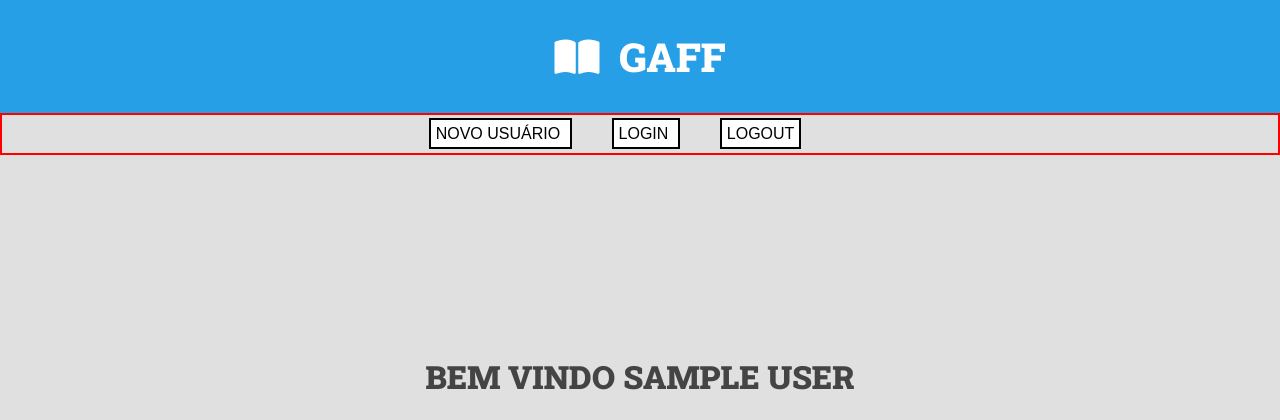
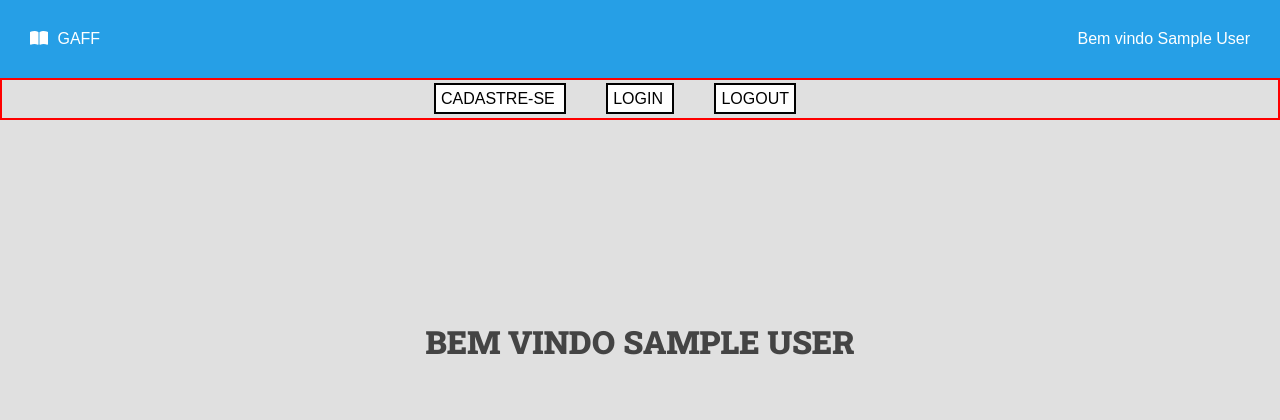
Before and after one commit to MnFCosta/projetoGAFF, a Django app: page / in a window 1280 px wide. Shown: the top 420 px of the page. Run offline with Django 4.2, Linux system fonts and the light colour scheme; the visitor is signed in with stand-in values (Sample User, id 1).

Commit message:
alterando estilização e templates

```diff
--- a/login/templates/login/partials/buttons.html
+++ b/login/templates/login/partials/buttons.html
@@ -1,5 +1,5 @@
 <div class="button-container">
-    <a class="generic-button" href="{% url 'login:register' %}"> NOVO USUÁRIO </a>
+    <a class="generic-button" href="{% url 'login:register' %}"> CADASTRE-SE </a>
     <a class="generic-button" href="{% url 'login:signin' %}"> LOGIN </a>
     {% if user.is_authenticated %}
         <a class="generic-button" href="{% url 'login:signout' %}"> LOGOUT </a>
--- a/teste/static/teste/css/styles.css
+++ b/teste/static/teste/css/styles.css
@@ -73,10 +73,15 @@ h1,h2,h3,h4,h5,h6{
 
 .main-header-container{
     background: var(--color-primary);
+    display: flex;
+    align-items: center;
+    justify-content: space-between;
+    background: var(--color-primary);
+    color: var(--color-white);
+    padding: var(--spacing-gutter-medium);
 }
 
 .main-logo{
-    font-size: 4rem;
     color: var(--color-white);
     text-decoration: none;
     display: flex;
@@ -88,7 +93,7 @@ h1,h2,h3,h4,h5,h6{
 }
 
 .main-logo-icon{
-    margin-right: 2rem;
+    margin-right: 0.5rem;
 }
 
 .search-form{
--- a/teste/templates/teste/partials/footer.html
+++ b/teste/templates/teste/partials/footer.html
@@ -6,4 +6,4 @@
     <div class="powered">
       <a href="https://www.djangoproject.com/" target="_blank" rel="noreferrer noopener">Powered by Django</a>
     </div>
-  </footer>
+</footer>
--- a/teste/templates/teste/partials/header.html
+++ b/teste/templates/teste/partials/header.html
@@ -1,16 +1,20 @@
+{% comment %} <header class="main-header-container">
+        <div class="developer">
+            <a href="https://www.linkedin.com/in/manoel-costa/" target="_blank" rel="noreferrer noopener">By Manoel Costa</a>
+        </div>
+        <div class="powered">
+            <a href="https://www.djangoproject.com/" target="_blank" rel="noreferrer noopener">Powered by Django</a>
+        </div>
+</header> {% endcomment %}
+
 <header class="main-header-container">
-    <div class="main-header container">
-        <h1>
-            <a class="main-logo" href="{% url 'teste:home' %}">
-                <i class="fa-solid fa-book-open main-logo-icon"></i>
-                <span class="main-logo-text">
-                    {% if is_detail_page %}
-                        {% comment %} Receita do usuário {{recipe.author.first_name}} {% endcomment %}
-                    {% else %}
-                         GAFF
-                    {% endif %}
-                </span>
-            </a>
-        </h1>
+    <div class="">
+        <i class="fa-solid fa-book-open main-logo-icon"></i>
+        <span>GAFF</span>
+    </div>
+    <div class="">
+        {% if user.is_authenticated %}
+        <span>Bem vindo {{user.first_name}} {{user.last_name}}</span>
+        {% endif %}
     </div>
 </header>
```
